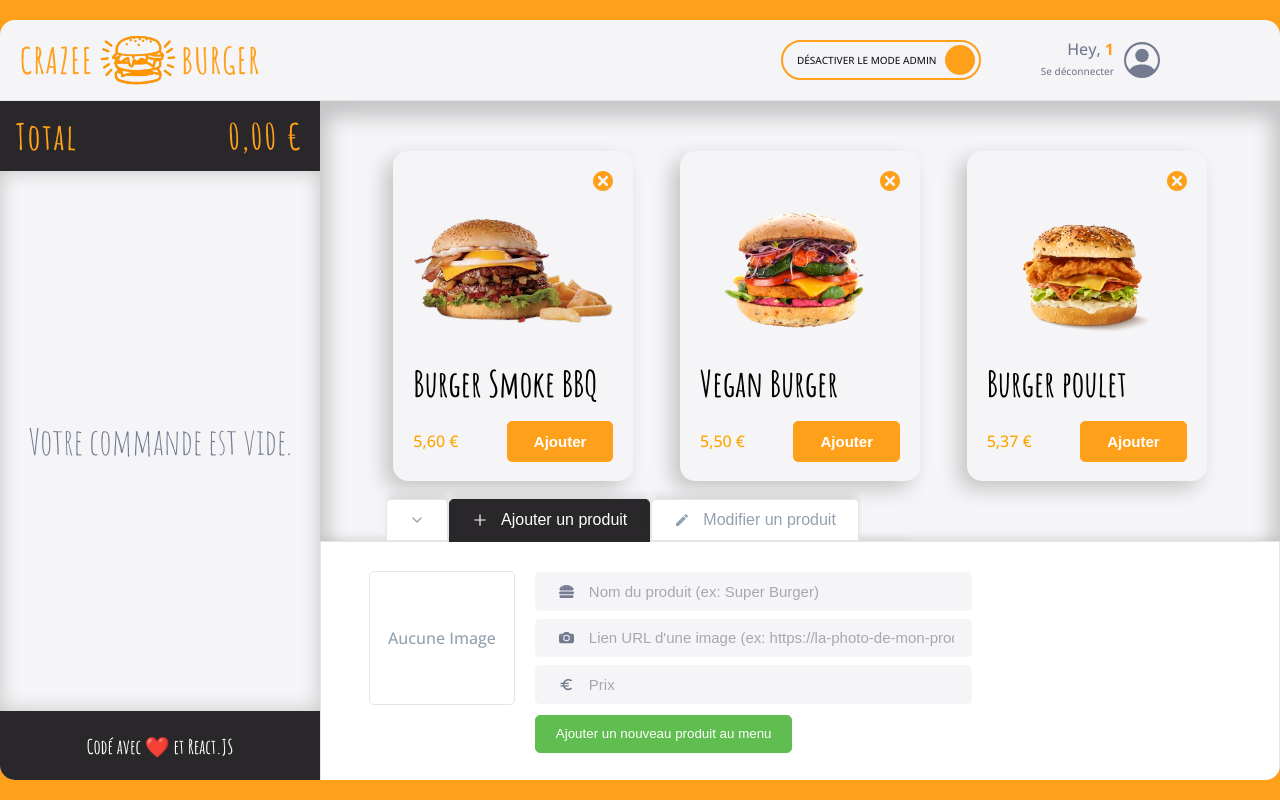
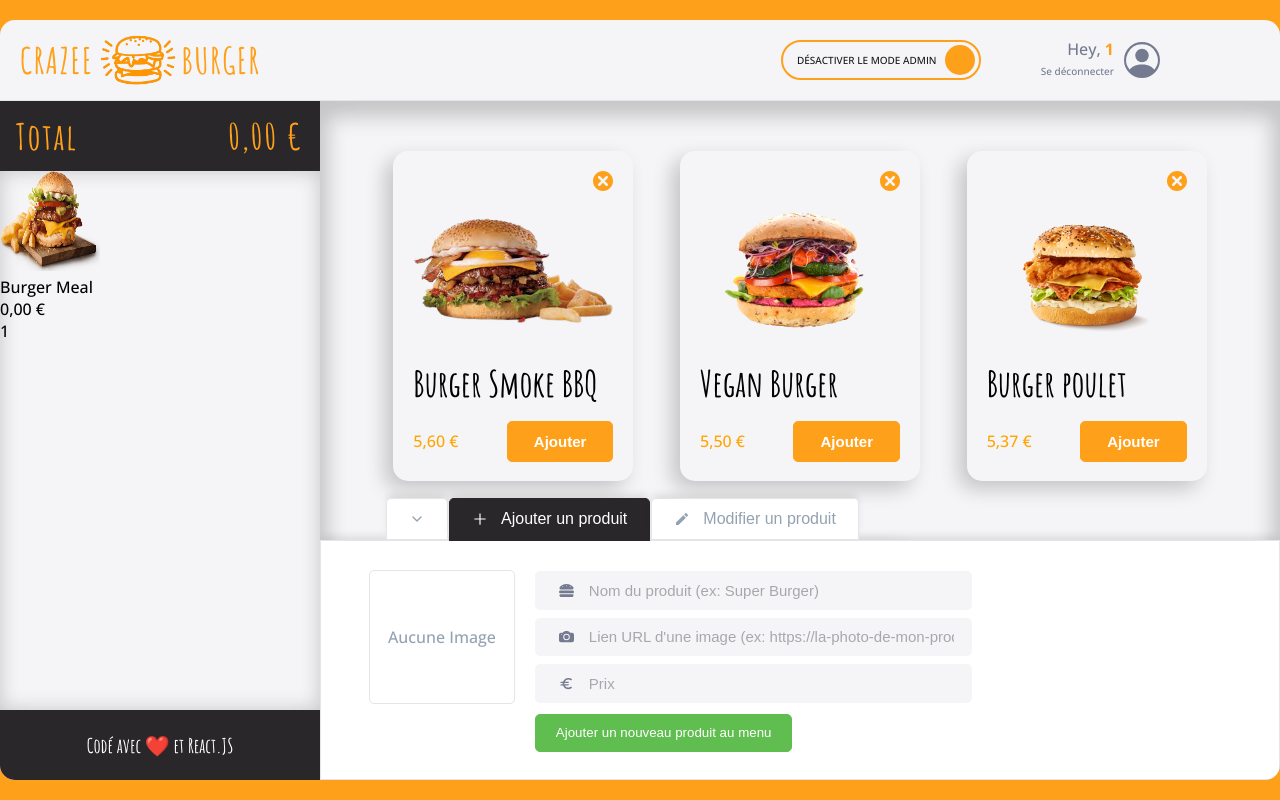
Before and after one commit to QiaoAn05/crazee-burger, a React (Vite) app: page /order/1 in a window 1280 px wide. Built offline with nearby package versions, Linux system fonts and the light colour scheme.

Commit message:
🚧 F11: BASKET > BasketBody > Create Order and add fakeBasket to fakeData

```diff
--- a/src/components/pages/order/main/Product.jsx
+++ b/src/components/pages/order/main/Product.jsx
@@ -135,8 +135,9 @@ const ProductStyled = styled.div`
     /* ${({ isHoverable, isSelected }) =>
       isHoverable && isSelected && selectedStyle}
   } */
-  ${({ $isHoverable, $isSelected }) =>
-    $isHoverable && $isSelected && selectedStyle}
+    ${({ $isHoverable, $isSelected }) =>
+      $isHoverable && $isSelected && selectedStyle}
+  }
 `;
 
 const hoverableStyle = css`
--- a/src/components/pages/order/main/basket/basketBody/BasketBody.jsx
+++ b/src/components/pages/order/main/basket/basketBody/BasketBody.jsx
@@ -1,12 +1,25 @@
-import React from "react";
+import React, { useState } from "react";
 import styled from "styled-components";
 import { theme } from "../../../../../../theme";
 import EmptyOrder from "./EmptyOrder";
+import { fakeBasket } from "../../../../../../fakeData/fakeBasket";
+import Order from "./Order";
 
 export default function BasketBody() {
+  const [basket, setBasket] = useState(fakeBasket.SMALL);
+
   return (
     <BasketBodyStyled>
-      <EmptyOrder />
+      {/* <EmptyOrder /> */}
+      {basket.map(({ id, imageSource, title, price, quantity }) => (
+        <Order
+          key={id}
+          imageSource={imageSource}
+          title={title}
+          price={price}
+          quantity={quantity}
+        />
+      ))}
     </BasketBodyStyled>
   );
 }
--- /dev/null
+++ b/src/components/pages/order/main/basket/basketBody/Order.jsx
@@ -0,0 +1,21 @@
+import React from "react";
+import { formatPrice } from "../../../../../../utils/maths";
+import styled from "styled-components";
+
+export default function Order({ imageSource, title, price, quantity }) {
+  return (
+    <OrderStyled>
+      <img src={imageSource} alt={title} />
+      <div>{title}</div>
+      <div>{formatPrice(price)}</div>
+      <div>{quantity}</div>
+    </OrderStyled>
+  );
+}
+
+const OrderStyled = styled.div`
+  img {
+    height: 100px;
+    width: 100px;
+  }
+`;
--- /dev/null
+++ b/src/fakeData/fakeBasket.js
@@ -0,0 +1,236 @@
+export const EMPTY = [];
+
+export const SMALL = [
+  {
+    id: "1",
+    title: "Burger Meal",
+    imageSource: "/images/burger1.png",
+    quantity: 1,
+  },
+];
+
+export const MEDIUM = [
+  {
+    id: "1",
+    imageSource: "/images/burger1.png",
+    title: "Burger Smoke BBQ",
+    price: 5,
+    quantity: 2,
+  },
+  {
+    id: "2",
+    imageSource: "/images/burger6.png",
+    title: "Vegan Burger",
+    price: 5,
+    quantity: 1,
+  },
+  {
+    id: "3",
+    imageSource:
+      "https://www.ecomiam.com/images/Image/Frites-du-bistro-Code-Menlog.jpg",
+    title: "Burger House",
+    price: 5,
+    quantity: 4,
+  },
+  {
+    id: "4",
+    imageSource: "/images/drink1.png",
+    title: "Cheese Burger",
+    price: 5,
+    quantity: 4,
+  },
+];
+
+export const LARGE = [
+  {
+    id: "1",
+    imageSource: "/images/fries3.png",
+    title: "New York Fries",
+    price: 3.1678,
+    quantity: 13,
+    isAvailable: true,
+    isAdvertised: false,
+  },
+  {
+    id: "2",
+    imageSource: "/images/drink1.png",
+    title: "Coke 25cl",
+    price: 3.568,
+    quantity: 1,
+    isAvailable: true,
+    isAdvertised: false,
+  },
+  {
+    id: "3",
+    imageSource: "/images/burger3.png",
+    title: "Burger poulet",
+    price: 5.367,
+    quantity: 5,
+    isAvailable: true,
+    isAdvertised: false,
+  },
+  {
+    id: "4",
+    imageSource: "/images/burger-vegan.png",
+    title: "Vegan Burger",
+    price: 5.4985,
+    quantity: 1,
+    isAvailable: true,
+    isAdvertised: false,
+  },
+  {
+    id: "5",
+    imageSource: "/images/drink2.png",
+    title: "Pepsi 25cl",
+    price: 3.487,
+    quantity: 1,
+    isAvailable: true,
+    isAdvertised: false,
+  },
+  {
+    id: "6",
+    imageSource: "/images/drink3.png",
+    title: "Iced Tea 25cl",
+    price: 3.356,
+    quantity: 1,
+    isAvailable: true,
+    isAdvertised: false,
+  },
+  {
+    id: "7",
+    imageSource: "/images/burger-bacon-egg.png",
+    title: "Burger Smoke Bdhbedhbeheb",
+    price: 5.598,
+    quantity: 1,
+    isAvailable: true,
+    isAdvertised: false,
+  },
+  {
+    id: "8",
+    imageSource: "/images/frites1.png",
+    title: "Frites Paprika",
+    price: 2.567,
+    quantity: 1,
+    isAvailable: true,
+    isAdvertised: false,
+  },
+  {
+    id: "9",
+    imageSource: "/images/wedges1.png",
+    title: "Crispy Potatoes",
+    price: 3.7,
+    quantity: 1,
+    isAvailable: true,
+    isAdvertised: false,
+  },
+  {
+    id: "10",
+    imageSource: "/images/ice-cream.png",
+    title: "Glaces artisanales",
+    price: 4.678,
+    quantity: 1,
+    isAvailable: true,
+    isAdvertised: false,
+  },
+];
+
+export const LARGE_WEIRD = [
+  {
+    id: "1",
+    imageSource: "/images/fries3.png",
+    title: "New York Fries",
+    price: 3.1678,
+    quantity: 13,
+    isAvailable: true,
+    isAdvertised: false,
+  },
+  {
+    id: "2",
+    imageSource: "/images/drink1.png",
+    title: "Coke 25cl",
+    price: 3.568,
+    quantity: 1,
+    isAvailable: true,
+    isAdvertised: false,
+  },
+  {
+    id: "3",
+    imageSource: "/images/burger3.png",
+    title: "Burger poulet chanmé",
+    price: 0.0,
+    quantity: 5,
+    isAvailable: true,
+    isAdvertised: false,
+  },
+  {
+    id: "4",
+    imageSource: "/images/burger-vegan.png",
+    title: "Vegan Burger",
+    price: 5.4985,
+    quantity: 1,
+    isAvailable: true,
+    isAdvertised: false,
+  },
+  {
+    id: "5",
+    imageSource: "/images/drink2.png",
+    title: "Pepsi 25cl MEGA OUF XXXL",
+    price: 3.487,
+    quantity: 1,
+    isAvailable: true,
+    isAdvertised: false,
+  },
+  {
+    id: "6",
+    imageSource: "/images/drink3.png",
+    title: "",
+    price: 3.356,
+    quantity: 1,
+    isAvailable: true,
+    isAdvertised: false,
+  },
+  {
+    id: "7",
+    imageSource: "/images/burger-bacon-egg.png",
+    title: "Burger Smoke Bdhbedhbeheb",
+    price: 5.598,
+    quantity: 1,
+    isAvailable: true,
+    isAdvertised: false,
+  },
+  {
+    id: "8",
+    imageSource: "/images/frites1.png",
+    title: "Frites Paprika",
+    price: 2.567,
+    quantity: 1,
+    isAvailable: true,
+    isAdvertised: false,
+  },
+  {
+    id: "9",
+    imageSource: "/images/wedges1.png",
+    title: "Crispy Potatoes",
+    price: 3.7,
+    quantity: 1,
+    isAvailable: true,
+    isAdvertised: false,
+  },
+  {
+    id: "10",
+    imageSource: "/images/ice-cream.png",
+    title: "Glaces artisanales",
+    price: 4.678,
+    quantity: 1,
+    isAvailable: true,
+    isAdvertised: false,
+  },
+];
+
+export const fakeBasket = {
+  EMPTY,
+  SMALL,
+  MEDIUM,
+  LARGE,
+  LARGE_WEIRD,
+};
```
